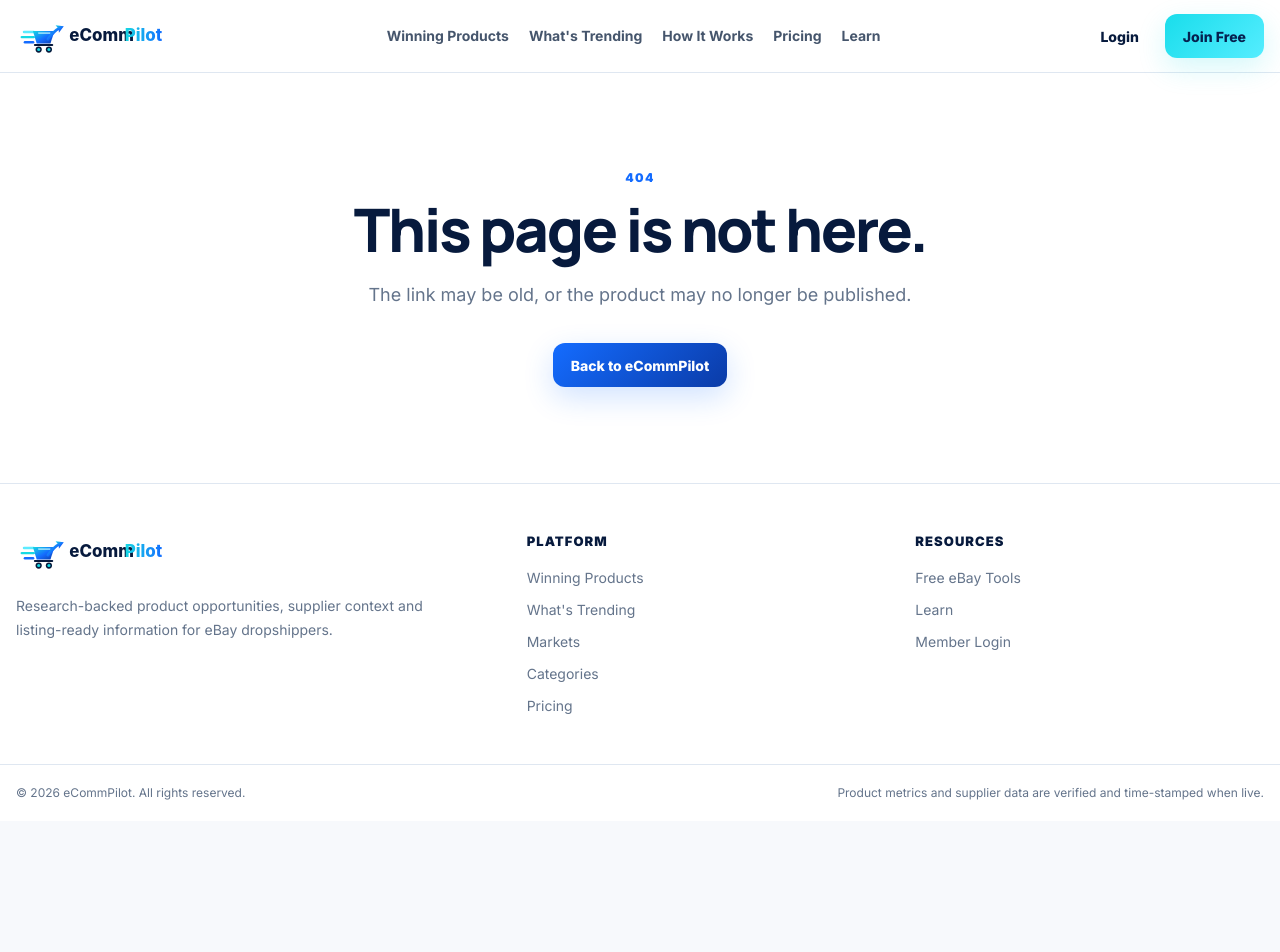
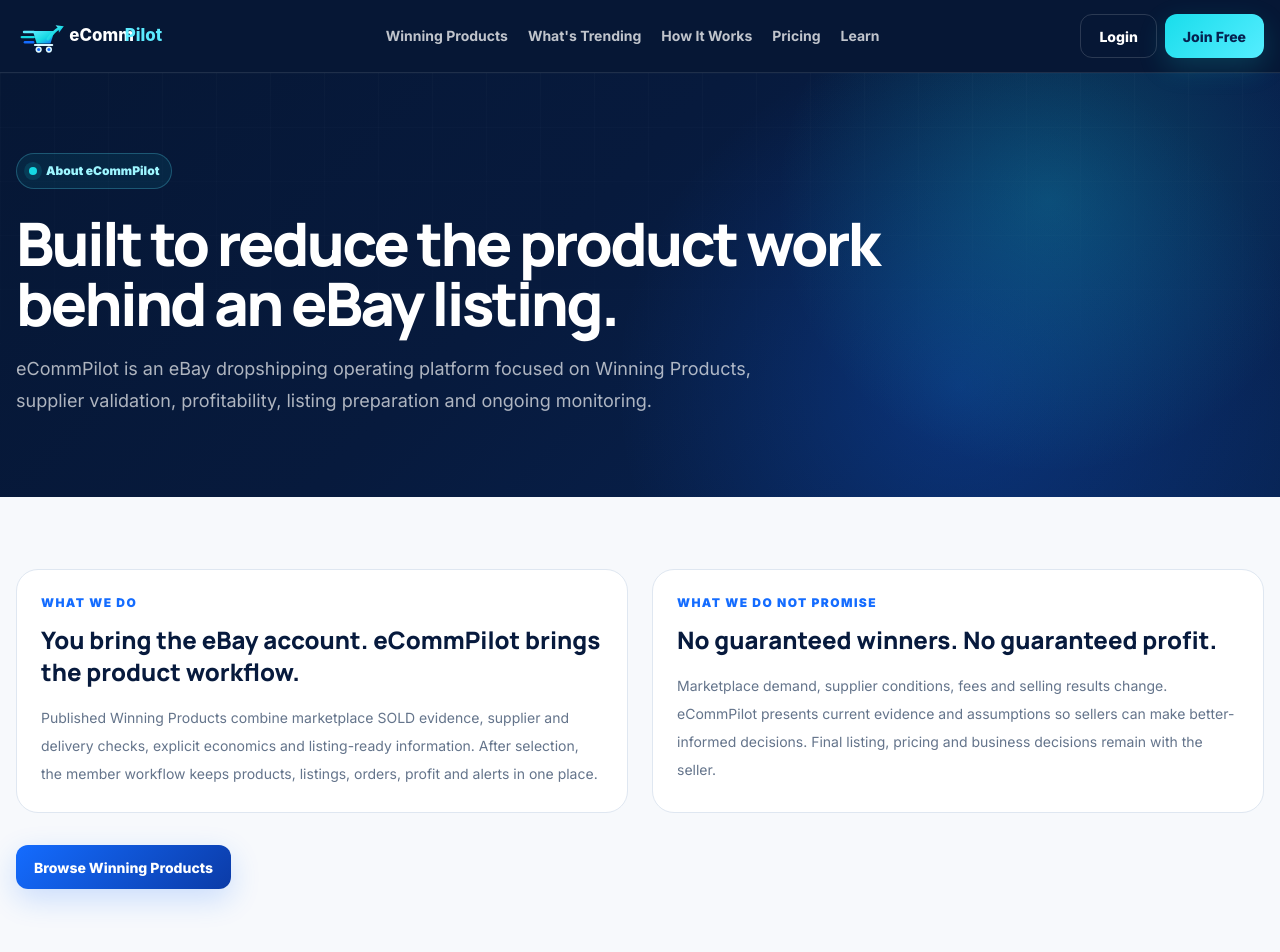
Before and after one commit to ponzey717/ecommpilot-main, a Next.js app: page /about in a window 1280 px wide. Before the commit this address had no page. Shown: the top 952 px of the page. Before the commit the page ends 821 px from the top, so only its background shows below. Built offline with nearby package versions, Linux system fonts and the light colour scheme.

Commit message:
feat: add public about page

```diff
--- /dev/null
+++ b/src/app/about/page.tsx
@@ -0,0 +1,52 @@
+import type { Metadata } from "next";
+import Link from "next/link";
+import { PageHero } from "@/components/site/page-hero";
+import { PageShell } from "@/components/site/page-shell";
+import { routes } from "@/config/routes";
+import { buildMetadata } from "@/lib/seo/metadata";
+
+export const metadata: Metadata = buildMetadata({
+  title: "About eCommPilot",
+  description:
+    "Learn how eCommPilot helps eBay dropshippers evaluate products, suppliers, economics and listing readiness with evidence-first workflows.",
+  path: "/about",
+});
+
+export default function AboutPage() {
+  return (
+    <PageShell darkHeader>
+      <PageHero
+        eyebrow="About eCommPilot"
+        title="Built to reduce the product work behind an eBay listing."
+        description="eCommPilot is an eBay dropshipping operating platform focused on Winning Products, supplier validation, profitability, listing preparation and ongoing monitoring."
+      />
+      <section className="py-14 md:py-18">
+        <div className="site-container grid gap-6 lg:grid-cols-2">
+          <article className="feature-card">
+            <p className="eyebrow">What we do</p>
+            <h2 className="mt-3 text-2xl font-extrabold text-[var(--navy)]">
+              You bring the eBay account. eCommPilot brings the product workflow.
+            </h2>
+            <p className="mt-4 text-sm leading-7 text-[var(--muted)]">
+              Published Winning Products combine marketplace SOLD evidence, supplier and delivery checks, explicit economics and listing-ready information. After selection, the member workflow keeps products, listings, orders, profit and alerts in one place.
+            </p>
+          </article>
+          <article className="feature-card">
+            <p className="eyebrow">What we do not promise</p>
+            <h2 className="mt-3 text-2xl font-extrabold text-[var(--navy)]">
+              No guaranteed winners. No guaranteed profit.
+            </h2>
+            <p className="mt-4 text-sm leading-7 text-[var(--muted)]">
+              Marketplace demand, supplier conditions, fees and selling results change. eCommPilot presents current evidence and assumptions so sellers can make better-informed decisions. Final listing, pricing and business decisions remain with the seller.
+            </p>
+          </article>
+        </div>
+        <div className="site-container mt-8">
+          <Link href={routes.winningProducts} className="button button-primary">
+            Browse Winning Products
+          </Link>
+        </div>
+      </section>
+    </PageShell>
+  );
+}
```
